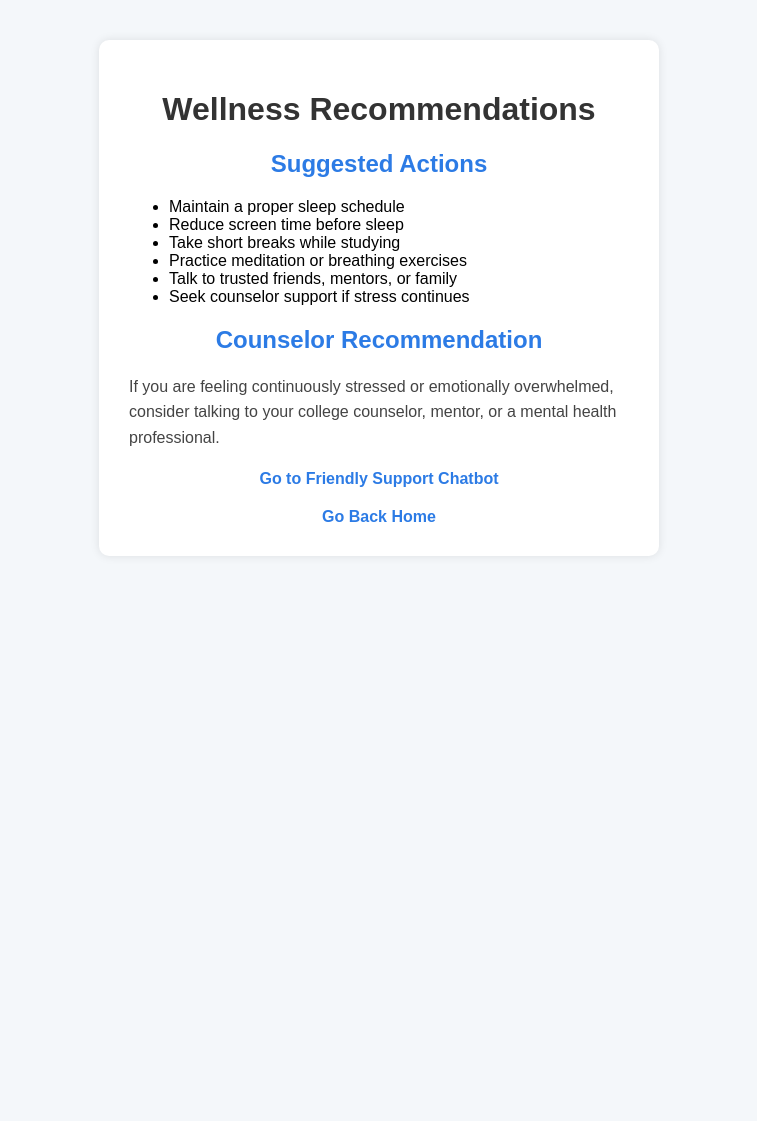
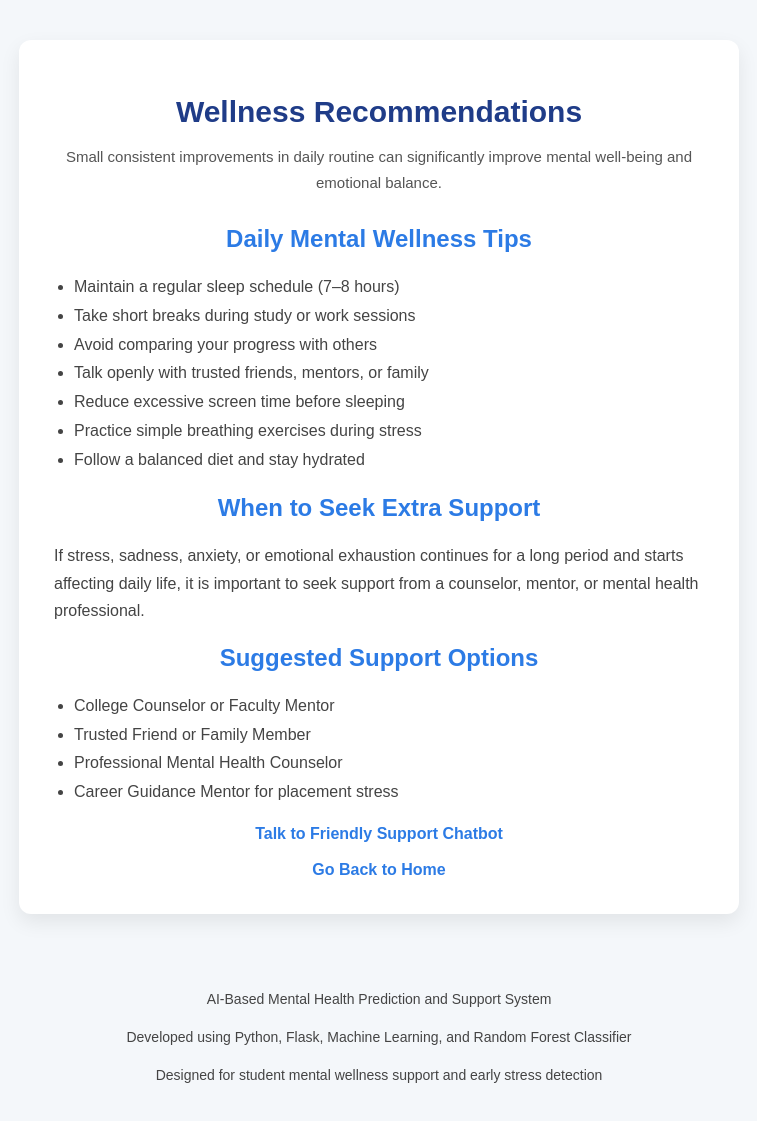
Before and after one commit to vinitguptaa/Mental-Health-Prediction-System, a Flask app: page /recommendation in a window 1280 px wide. Shown: the whole page, without its empty margins (261-1018 px from the left). Before the commit the page ends 522 px from the top, so only its background shows below. Run offline with Flask 3, Linux system fonts and the light colour scheme; parts of the project's set-up code (start-up, migrations or seed data) failed here and were passed over.

Commit message:
Updated project UI

```diff
--- a/static/style.css
+++ b/static/style.css
@@ -6,17 +6,30 @@ body {
 }
 
 .container {
-    width: 500px;
+    width: 650px;
     margin: 40px auto;
-    background: white;
-    padding: 30px;
-    border-radius: 10px;
-    box-shadow: 0px 0px 10px rgba(0,0,0,0.1);
+    background: #ffffff;
+    padding: 35px;
+    border-radius: 12px;
+    box-shadow: 0px 8px 20px rgba(0, 0, 0, 0.08);
+}
+
+.hero-section {
+    text-align: center;
+    margin-bottom: 30px;
 }
 
 h1 {
-    text-align: center;
-    color: #333;
+    color: #1f3c88;
+    font-size: 30px;
+    margin-bottom: 10px;
+}
+
+.subtitle {
+    color: #555;
+    font-size: 15px;
+    line-height: 1.7;
+    margin-bottom: 20px;
 }
 
 h2 {
@@ -28,28 +41,31 @@ label {
     display: block;
     margin-top: 15px;
     font-weight: bold;
+    color: #333;
 }
 
 input,
 select {
     width: 100%;
-    padding: 10px;
-    margin-top: 5px;
-    border: 1px solid #ccc;
-    border-radius: 6px;
+    padding: 12px;
+    margin-top: 6px;
+    border: 1px solid #dcdcdc;
+    border-radius: 8px;
     font-size: 14px;
+    box-sizing: border-box;
 }
 
 button {
     width: 100%;
     margin-top: 25px;
-    padding: 12px;
+    padding: 14px;
     background: #2c7be5;
     color: white;
     border: none;
-    border-radius: 6px;
+    border-radius: 8px;
     font-size: 16px;
     cursor: pointer;
+    font-weight: bold;
 }
 
 button:hover {
@@ -59,13 +75,23 @@ button:hover {
 a {
     display: block;
     text-align: center;
-    margin-top: 20px;
+    margin-top: 18px;
     text-decoration: none;
     color: #2c7be5;
     font-weight: bold;
 }
 
+a:hover {
+    text-decoration: underline;
+}
+
 p {
-    line-height: 1.6;
+    line-height: 1.7;
     color: #444;
 }
+
+ul {
+    padding-left: 20px;
+    line-height: 1.8;
+    color: #444;
+}
--- a/templates/recommendation.html
+++ b/templates/recommendation.html
@@ -1,36 +1,71 @@
 <!DOCTYPE html>
 <html>
 <head>
-    <title>Recommendations</title>
+    <title>Wellness Recommendations</title>
+
     <link rel="icon" href="{{ url_for('static', filename='favicon.png') }}" type="image/png">
+
     <link rel="stylesheet" href="{{ url_for('static', filename='style.css') }}">
 </head>
 <body>
 
     <div class="container">
-        <h1>Wellness Recommendations</h1>
 
-        <h2>Suggested Actions</h2>
+        <div class="hero-section">
+            <h1>Wellness Recommendations</h1>
+
+            <p class="subtitle">
+                Small consistent improvements in daily routine can significantly
+                improve mental well-being and emotional balance.
+            </p>
+        </div>
+
+        <h2>Daily Mental Wellness Tips</h2>
 
         <ul>
-            <li>Maintain a proper sleep schedule</li>
-            <li>Reduce screen time before sleep</li>
-            <li>Take short breaks while studying</li>
-            <li>Practice meditation or breathing exercises</li>
-            <li>Talk to trusted friends, mentors, or family</li>
-            <li>Seek counselor support if stress continues</li>
+            <li>Maintain a regular sleep schedule (7–8 hours)</li>
+            <li>Take short breaks during study or work sessions</li>
+            <li>Avoid comparing your progress with others</li>
+            <li>Talk openly with trusted friends, mentors, or family</li>
+            <li>Reduce excessive screen time before sleeping</li>
+            <li>Practice simple breathing exercises during stress</li>
+            <li>Follow a balanced diet and stay hydrated</li>
         </ul>
 
-        <h2>Counselor Recommendation</h2>
+        <h2>When to Seek Extra Support</h2>
 
         <p>
-            If you are feeling continuously stressed or emotionally overwhelmed,
-            consider talking to your college counselor, mentor, or a mental health professional.
+            If stress, sadness, anxiety, or emotional exhaustion continues
+            for a long period and starts affecting daily life, it is important
+            to seek support from a counselor, mentor, or mental health professional.
         </p>
 
-        <a href="/chatbot">Go to Friendly Support Chatbot</a>
-        <a href="/">Go Back Home</a>
+        <h2>Suggested Support Options</h2>
+
+        <ul>
+            <li>College Counselor or Faculty Mentor</li>
+            <li>Trusted Friend or Family Member</li>
+            <li>Professional Mental Health Counselor</li>
+            <li>Career Guidance Mentor for placement stress</li>
+        </ul>
+
+        <a href="/chatbot">Talk to Friendly Support Chatbot</a>
+
+        <a href="/">Go Back to Home</a>
+
     </div>
+<footer style="text-align: center; margin-top: 40px; padding: 20px; color: #666; font-size: 14px;">
+    <p>
+        AI-Based Mental Health Prediction and Support System
+    </p>
 
+    <p>
+        Developed using Python, Flask, Machine Learning, and Random Forest Classifier
+    </p>
+
+    <p>
+        Designed for student mental wellness support and early stress detection
+    </p>
+</footer>
 </body>
 </html>
```
Also changed, not shown: templates/chatbot.html (+46 -7 lines), templates/index.html (+21 -1 lines), templates/result.html (+39 -5 lines).
